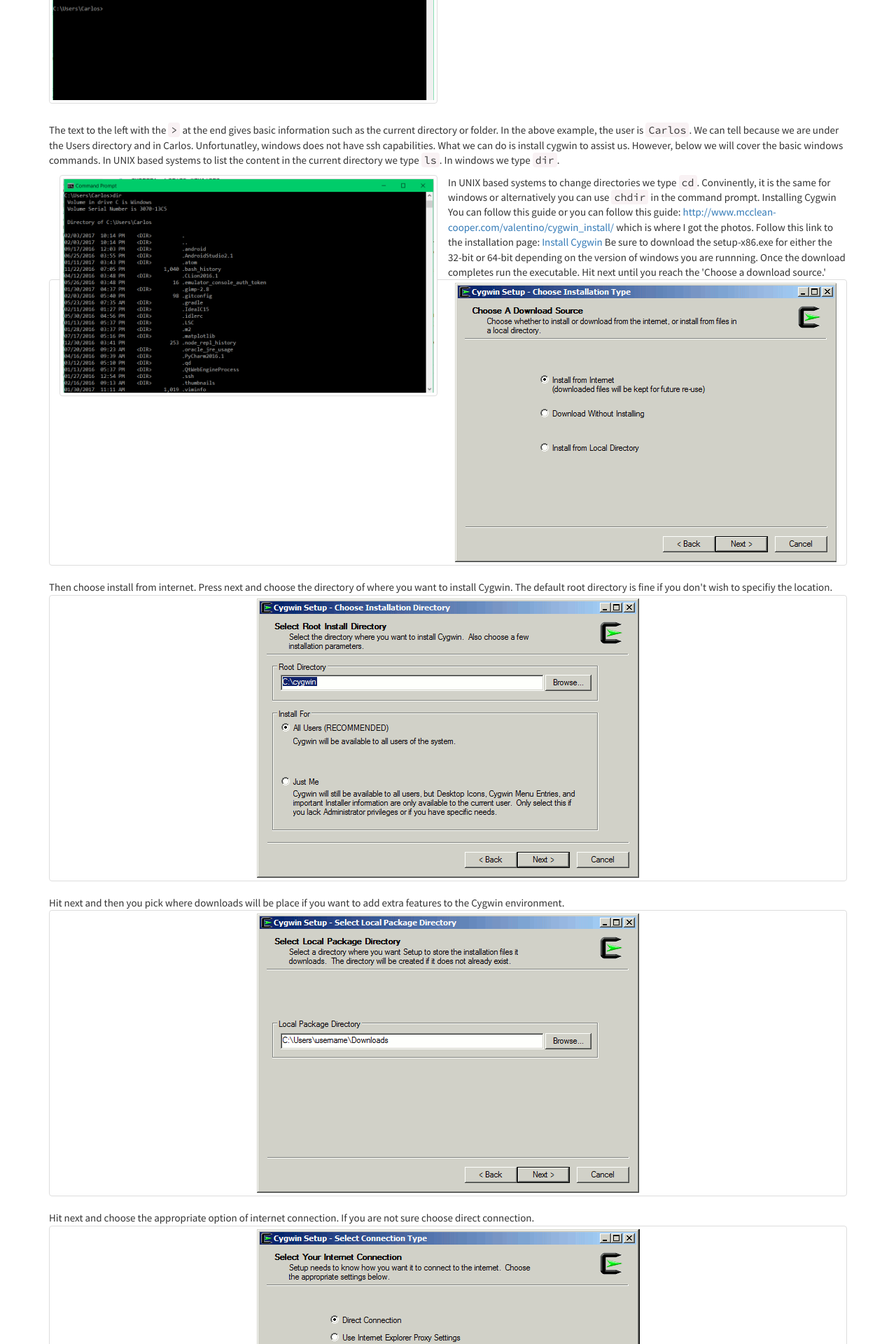
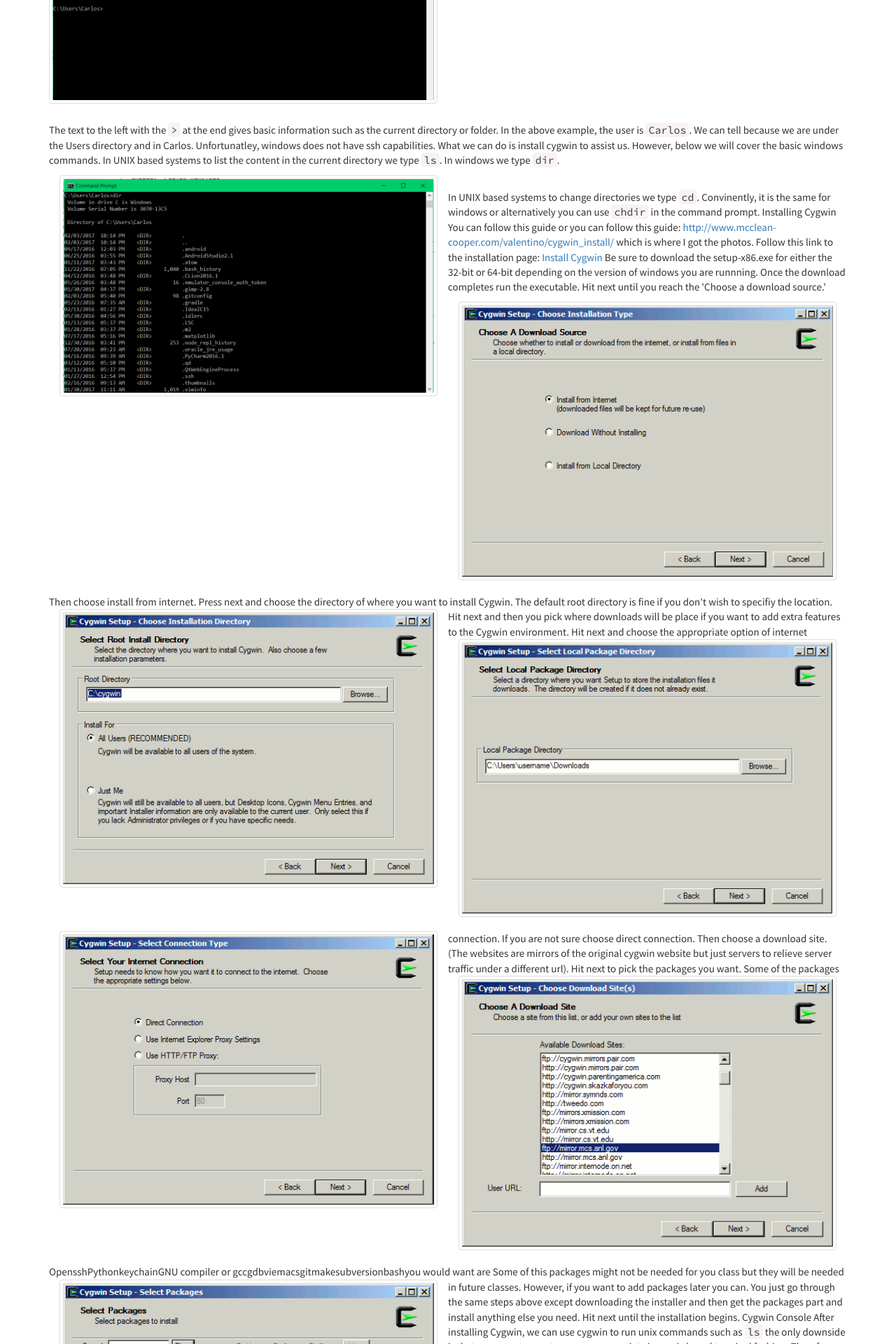
Before and after one commit to CSTutors/CSTutors.github.io, a Jekyll site: the page resources/windows_via_commandline.html, which Jekyll copies as it is, in a window 1280 px wide. Shown: the part 513-2433 px from the top of the page at 70% size. Built offline with Jekyll 4.4.1, drawn with Linux system fonts in a browser that asks for light colours; nearby versions of some CDN libraries.

Commit message:
fix image styling

```diff
--- a/resources/windows_via_commandline.html
+++ b/resources/windows_via_commandline.html
@@ -91,6 +91,7 @@
     <img src="/assets/windows_dir_execution.png" class="img-responsive" style="max-width: 100%;">
   </a>
 </div>
+<br>
 <p>
   In UNIX based systems to change directories we type <code>cd</code>. Convinently, it is the same for windows or alternatively you can use <code>chdir</code> in the command prompt.
 
@@ -101,34 +102,37 @@
   Be sure to download the setup-x86.exe for either the 32-bit or 64-bit depending on the version of windows you are runnning.
 
 Once the download completes run the executable. Hit next until you reach the 'Choose a download source.'
-
+<div class="col-lg-6 col-sm-8 col-12">
   <a href="assets/internet_install.gif" class="thumbnail">
     <img src="/assets/internet_install.gif" class="img-responsive" style="max-width: 100%;">
   </a>
+</div>
 Then choose install from internet. Press next and choose the directory of where you want to install Cygwin. The default root directory is fine if you don't wish to specifiy the location.
-
+<div class="col-lg-6 col-sm-8 col-12">
   <a href="assets/root_dir.gif" class="thumbnail">
     <img src="/assets/root_dir.gif" class="img-responsive" style="max-width: 100%;">
   </a>
+</div>
 Hit next and then you pick where downloads will be place if you want to add extra features to the Cygwin environment.
-
+<div class="col-lg-6 col-sm-8 col-12">
   <a href="assets/installation_dir.gif" class="thumbnail">
     <img src="/assets/installation_dir.gif" class="img-responsive" style="max-width: 100%;">
   </a>
+</div>
 
 Hit next and choose the appropriate option of internet connection. If you are not sure choose direct connection.
-
+<div class="col-lg-6 col-sm-8 col-12">
 <a href="assets/connection_type.gif" class="thumbnail">
   <img src="/assets/connection_type.gif" class="img-responsive" style="max-width: 100%;">
 </a>
-
+</div>
 Then choose a download site. (The websites are
 mirrors of the original cygwin website but just servers to relieve server traffic under a different url).
-
+<div class="col-lg-6 col-sm-8 col-12">
   <a href="assets/Downloadsite.gif" class="thumbnail">
     <img src="/assets/Downloadsite.gif" class="img-responsive" style="max-width: 100%;">
   </a>
-
+</div>
 Hit next to pick the packages you want. Some of the packages you would want are
 <ul class="nav navbar-nav">
   <li>Openssh</li>
@@ -144,10 +148,11 @@
   <li>bash</li>
 </ul>
 
+<div class="col-lg-6 col-sm-8 col-12">
   <a href="assets/packages.gif" class="thumbnail">
     <img src="/assets/packages.gif" class="img-responsive" style="max-width: 100%;">
   </a>
-
+</div>
 Some of this packages might not be needed for you class but they will be needed in future classes. However, if you want to add packages later you can. You just go through the same steps above except downloading the installer and then get the packages part and install anything else you need.
 Hit next until the installation begins.
 
```
Lines whose indentation alone changed are shown as unchanged.
